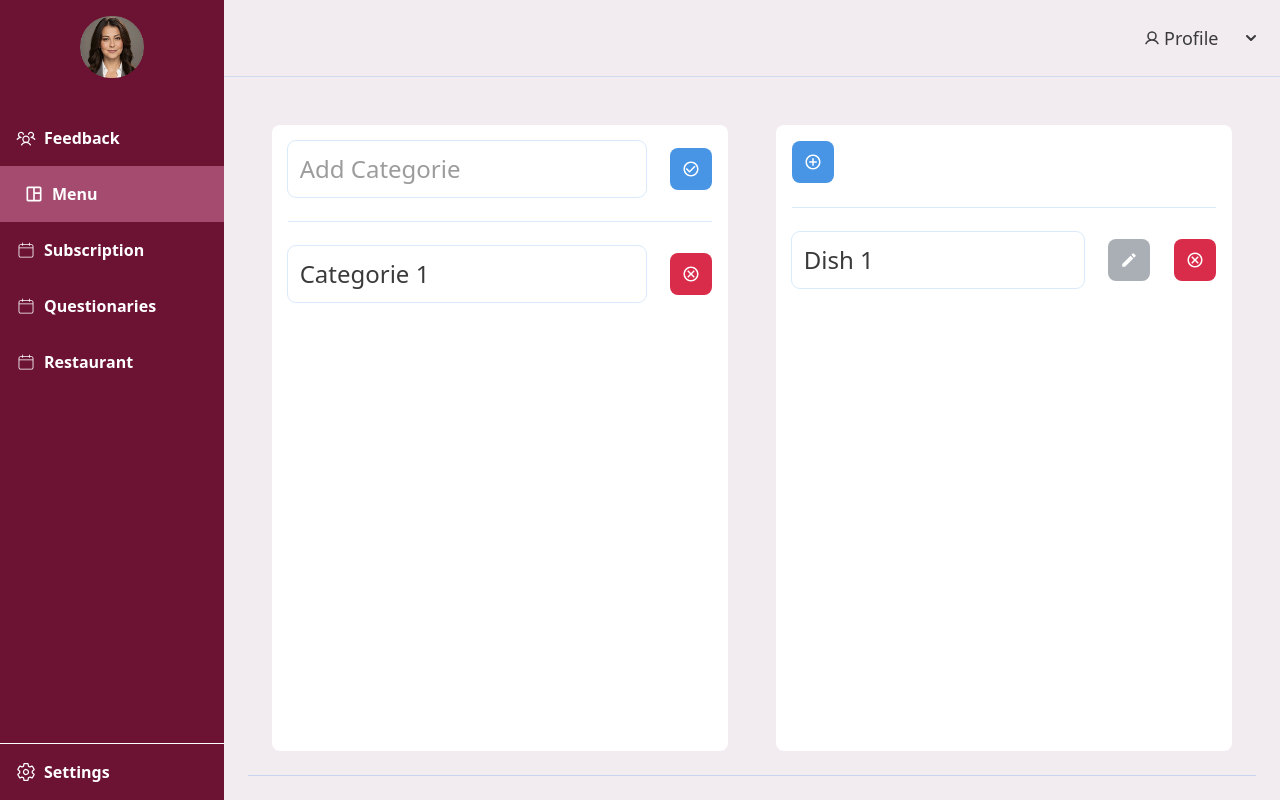
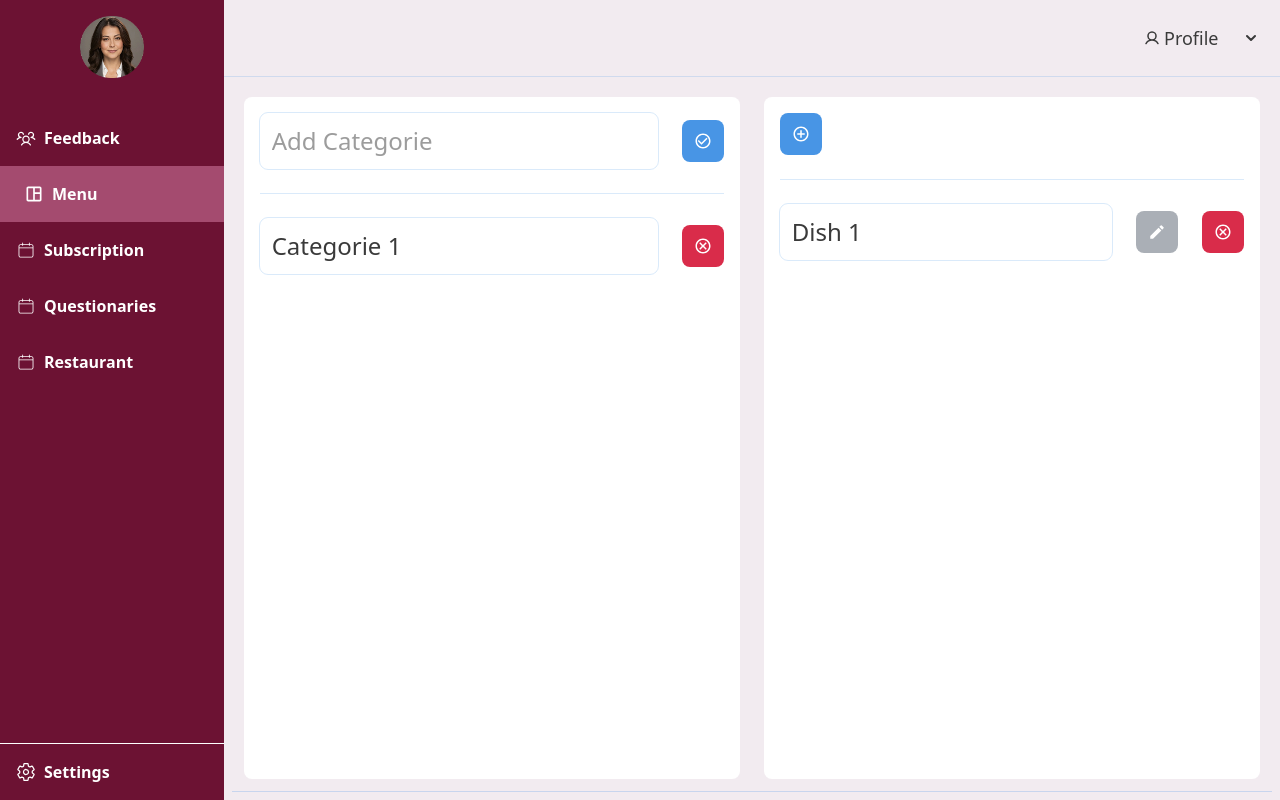
Before and after one commit to PeaceOloruntoba/nikita, a React (Vite) app: page /menu in a window 1280 px wide. Built offline with nearby package versions, Linux system fonts and the light colour scheme.

Commit message:
Update Menu.jsx

```diff
--- a/src/pages/Menu.jsx
+++ b/src/pages/Menu.jsx
@@ -3,7 +3,7 @@ import { DishCategory, MenuCategory } from "../components/Menu";
 
 export default function Menu() {
   return (
-    <div className="m-6 border-b border-[#4895E5]/25 p-6 grid grid-cols-2 h-full gap-12">
+    <div className="m-2 border-b border-[#4895E5]/25 p-3 grid grid-cols-2 h-full gap-6">
       <MenuCategory />
       <DishCategory />
     </div>
```
